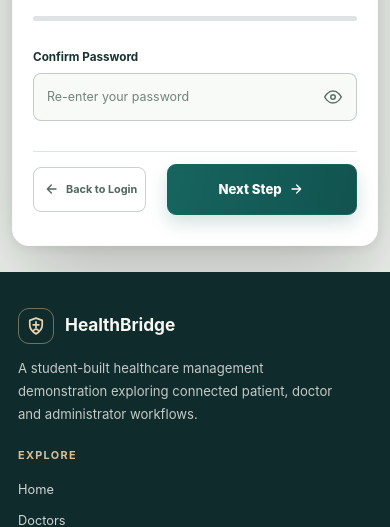
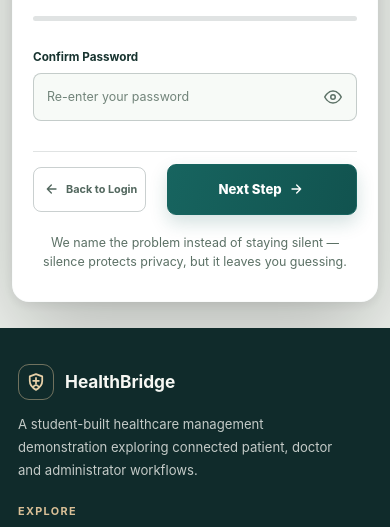
Before and after one commit to youssefmohammed12/hospital-project, a PHP site: page /optimized/pages/auth/register.html in a window 390 px wide. Shown: the part 1615-2142 px from the top of the page. Run offline with PHP 8.4, Linux system fonts and the light colour scheme; data that the repository does not hold is empty; some libraries are stand-ins or nearby versions.

Commit message:
Registration: refuse duplicate email/phone/national ID up front with a clear message
- RegistrationIntakeService: shared findIdentityConflict() used by both the
  registration endpoint and the CLI worker (worker behaviour unchanged)
- register.php step 2: conflict check before queueing returns 409 with a
  field-specific message; nothing is queued for a duplicate
- register.php limiter: 429 message now carries the real wait in minutes
  plus an inbox reminder
- Register page: muted note under the form explaining the choice to name
  the problem instead of staying silent

```diff
--- a/assets/public-v2/css/pages/auth.css
+++ b/assets/public-v2/css/pages/auth.css
@@ -1219,6 +1219,14 @@ html[data-theme="light"] .auth-entry-page .wizard-step-circle.active {
   gap: 8px;
 }
 
+.auth-entry-page .reg-privacy-note {
+  margin: 18px 0 0;
+  color: var(--auth-faint);
+  font-size: 0.78rem;
+  line-height: 1.55;
+  text-align: center;
+}
+
 .auth-entry-page .reg-success {
   display: none;
   padding: 25px;
--- a/assets/public-v2/js/pages/auth-entry.js
+++ b/assets/public-v2/js/pages/auth-entry.js
@@ -902,6 +902,8 @@ function showSuccessScreen(registrationEmail = "") {
   if (ws3) ws3.classList.remove("active");
   const wp = document.getElementById("wizard-progress");
   if (wp) wp.classList.add("is-hidden");
+  const rpn = document.getElementById("reg-privacy-note");
+  if (rpn) rpn.classList.add("is-hidden");
   const afh = document.querySelector(".auth-form-header");
   if (afh) afh.classList.add("is-hidden");
 
--- a/pages/auth/register.html
+++ b/pages/auth/register.html
@@ -580,6 +580,8 @@
             </form>
           </div>
 
+          <p class="reg-privacy-note" id="reg-privacy-note">We name the problem instead of staying silent — silence protects privacy, but it leaves you guessing.</p>
+
           <!-- ================================================================ -->
           <!-- SUCCESS SCREEN                                                   -->
           <!-- ================================================================ -->
```
Also changed, not shown: api/auth/register.php (+30 -8 lines), services/RegistrationIntakeService.php (+23 -9 lines).
